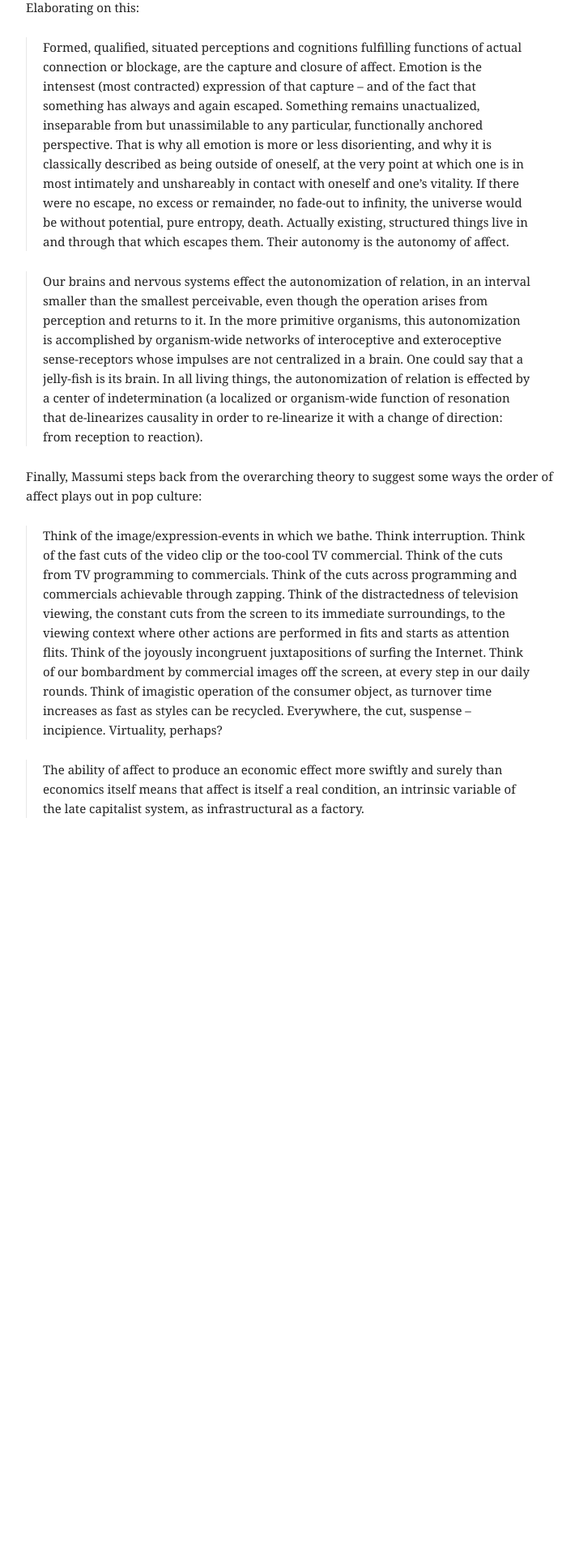
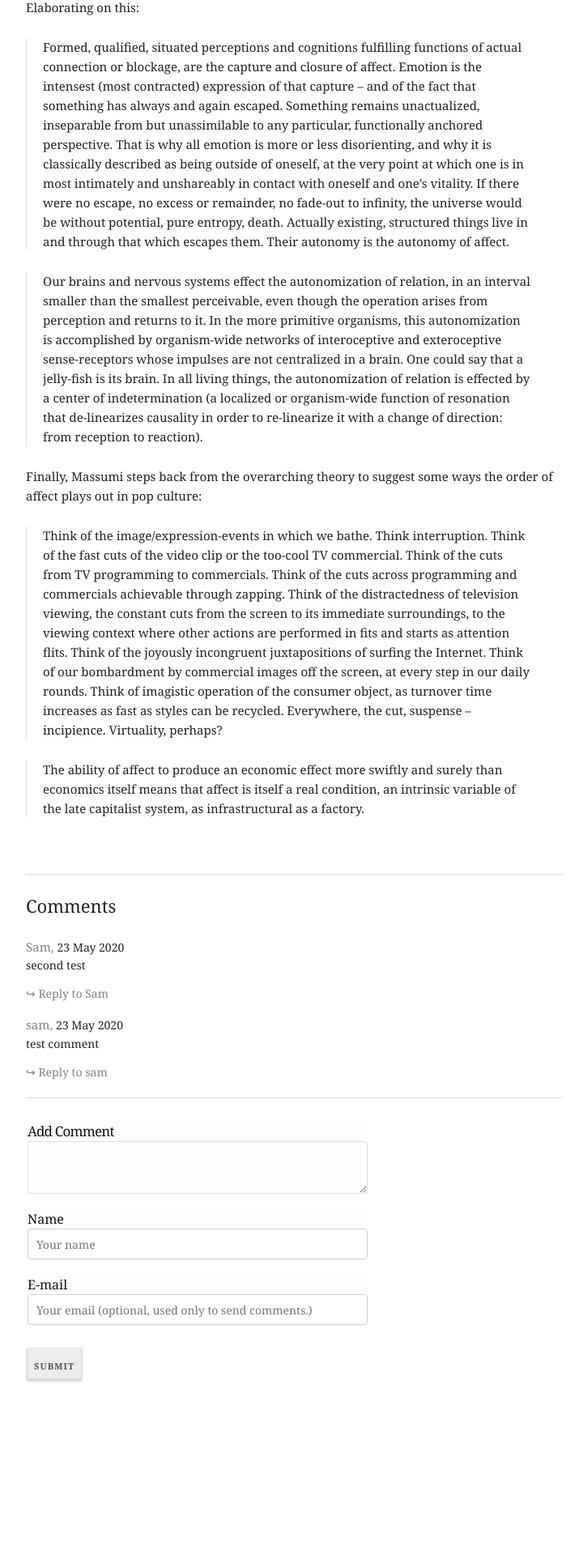
Before and after one commit to divinecuration/divinecuration.github.io, a Jekyll site: the page built from _posts/2020-05-03-massumi-on-affect.md, in a window 1280 px wide. Shown: the part 3441-5361 px from the top of the page at 81% size, without its empty margins (160-875 px from the left). Built offline with Jekyll 4.4.1, drawn with Linux system fonts in a browser that asks for light colours; nearby versions of some CDN libraries; before the commit the page ends 4680 px from its top, so only the background shows below that; some of the changed lines change nothing that is shown.

Commit message:
comments

```diff
--- a/_config.yml
+++ b/_config.yml
@@ -15,6 +15,14 @@ twitter_username:
 github_username:
 paginate: 10
 paginate_path: "/page:num/"
+
+defaults:
+  -
+    scope:
+      path: ""
+      type: "posts"
+    values:
+      comments: true
 
 # Build settings
 plugins:
--- a/_includes/comment_form.html
+++ b/_includes/comment_form.html
@@ -1,3 +1,4 @@
+<hr />
 <form class="js-form form" method="post" action="{{ site.staticman_url }}">
   <input type="hidden" name="options[origin]" value="{{ page.url | absolute_url }}">
   <input type="hidden" name="options[parent]" value="{{ page.url | absolute_url }}">
@@ -9,7 +10,7 @@
 
   <fieldset>
   <div class="textfield">
-    <label for="comment-form-message"><h4>Add Comment<small><a rel="nofollow" id="cancel-comment-reply-link" href="{{ page.url | absolute_url }}#respond" style="display:none;">(cancel reply)</a></small></h2>
+    <label for="comment-form-message"><h4>Add Comment <small><a rel="nofollow" id="cancel-comment-reply-link" href="{{ page.url | absolute_url }}#respond" style="display:none;">(cancel reply)</a></small></h2>
       <textarea class="textfield__input" name="fields[message]" type="text" id="comment-form-message"></textarea>
     </label>
   </div>
--- a/_includes/comments.html
+++ b/_includes/comments.html
@@ -7,6 +7,7 @@
   <hr>
   <div class="comments__existing">
     <h2>Comments</h2>
+    <br />
     {% assign comments = site.data.comments[page.slug] | where_exp: "item", "item.replying_to == ''" %}
     {% assign comments_by_date = comments | sort: 'date' | reverse %}
     <!-- List main comments in reverse date order, newest first. List replies in date order, oldest first. -->
--- a/_layouts/post.html
+++ b/_layouts/post.html
@@ -19,6 +19,7 @@ layout: default
   <div class="article-content" itemprop="articleBody">
     {{ page.content }}
   </div>
+  <br />
 
   {% if page.comments == true %}
     {% include comments.html %}
--- a/_sass/_comment-styles.scss
+++ b/_sass/_comment-styles.scss
@@ -87,7 +87,7 @@ button:hover {
     font-size: $small-font-size;
 }
 .comments__existing {
-    padding: 8px 0px 0px 0px;
+    padding: 0px 0px 0px 0px;
 }
 .comment {
     border-top: 0px solid $grey-color-light;
```
